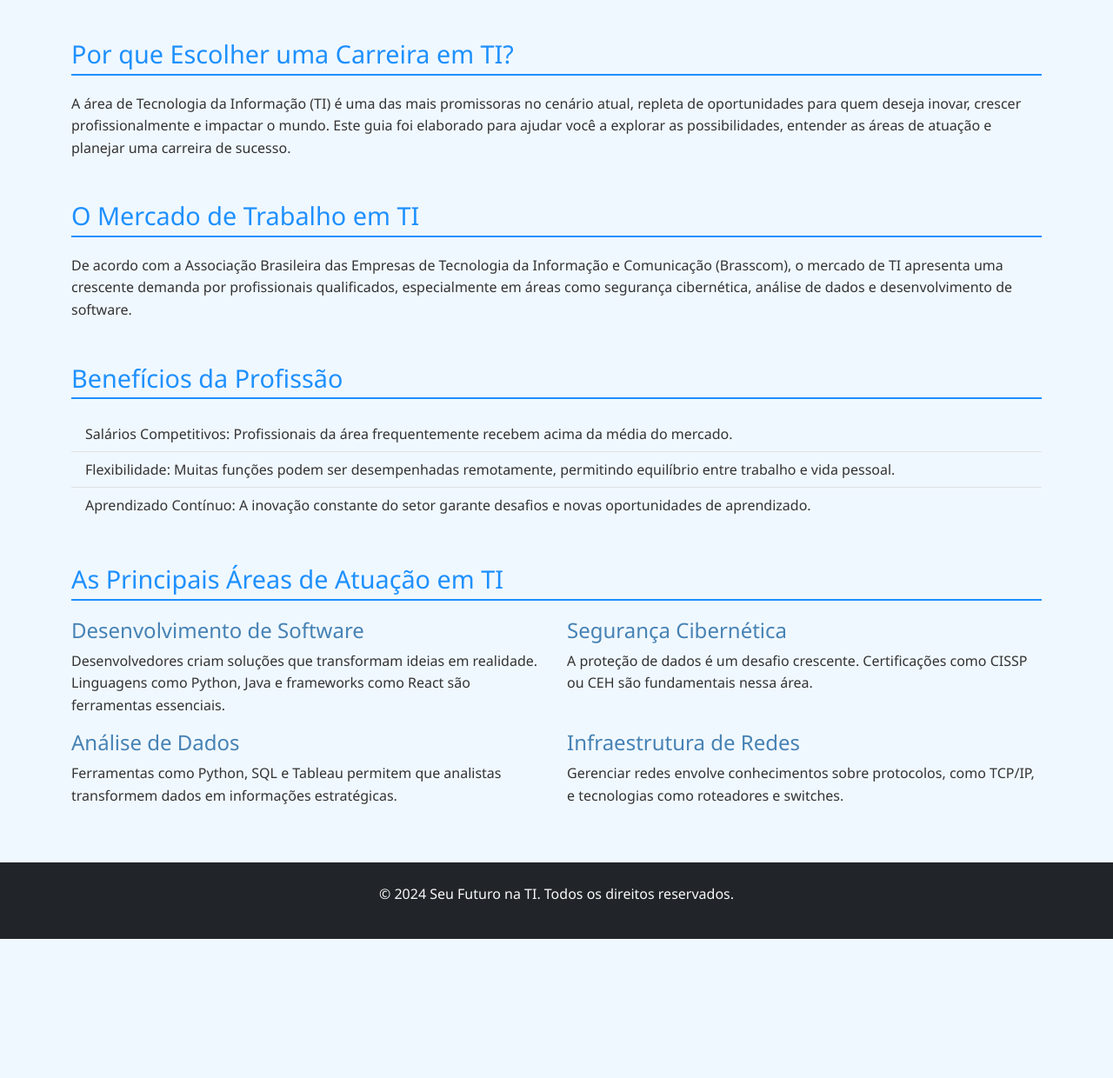
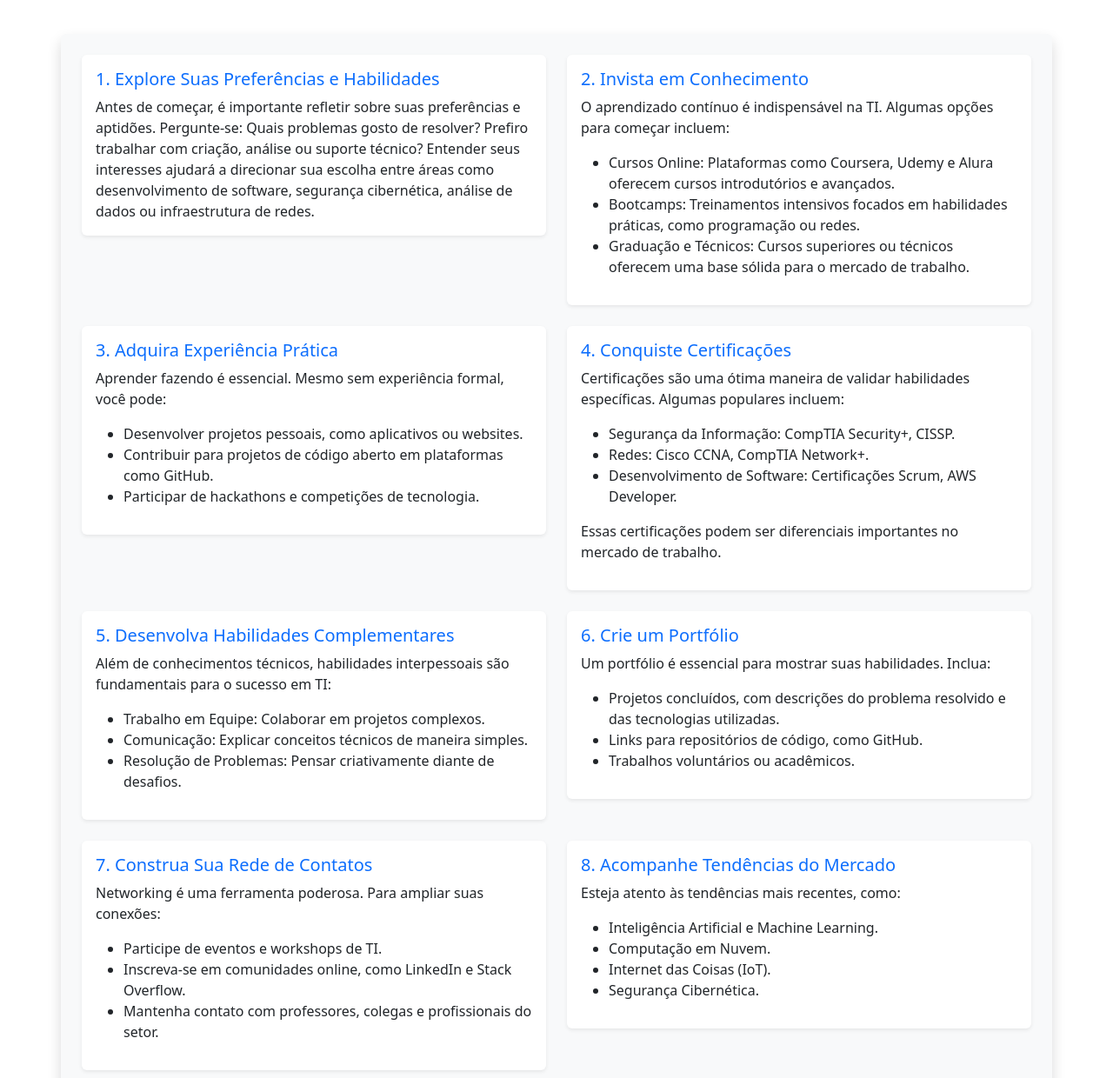
Before and after one commit to theulins/pacex2, a plain HTML site: page index.html in a window 1280 px wide. Shown: the part 147-1387 px from the top of the page at 87% size. Before the commit the page ends 1227 px from the top, so only its background shows below. Drawn offline with nearby package versions, Linux system fonts and the light colour scheme.

Commit message:
Update index.html

```diff
--- a/index.html
+++ b/index.html
@@ -1,59 +1,167 @@
-
 <!DOCTYPE html>
-<html lang="en">
+<html lang="pt-br">
 <head>
     <meta charset="UTF-8">
     <meta name="viewport" content="width=device-width, initial-scale=1.0">
-    <title>Seu Futuro na TI</title>
-    <link href="https://cdn.jsdelivr.net/npm/bootstrap@5.3.0-alpha1/dist/css/bootstrap.min.css" rel="stylesheet">
-    <link href="style.css" rel="stylesheet">
+    <title>Dicas para Começar na Área de TI</title>
+    <link rel="stylesheet" href="https://cdn.jsdelivr.net/npm/bootstrap@5.2.3/dist/css/bootstrap.min.css">
+    <link rel="stylesheet" href="styles.css">
 </head>
 <body>
-    <header class="text-center p-4 bg-dark text-light">
-        <h1>Seu Futuro na TI</h1>
-        <p>Um Guia Completo para Construir Sua Carreira</p>
-    </header>
-    <main class="container my-5">
-        <section class="mb-5">
-            <h2 class="section-title">Por que Escolher uma Carreira em TI?</h2>
-            <p class="section-text">A área de Tecnologia da Informação (TI) é uma das mais promissoras no cenário atual, repleta de oportunidades para quem deseja inovar, crescer profissionalmente e impactar o mundo. Este guia foi elaborado para ajudar você a explorar as possibilidades, entender as áreas de atuação e planejar uma carreira de sucesso.</p>
-        </section>
-        <section class="mb-5">
-            <h3 class="section-title">O Mercado de Trabalho em TI</h3>
-            <p class="section-text">De acordo com a Associação Brasileira das Empresas de Tecnologia da Informação e Comunicação (Brasscom), o mercado de TI apresenta uma crescente demanda por profissionais qualificados, especialmente em áreas como segurança cibernética, análise de dados e desenvolvimento de software.</p>
-        </section>
-        <section class="mb-5">
-            <h3 class="section-title">Benefícios da Profissão</h3>
-            <ul class="list-group list-group-flush">
-                <li class="list-group-item">Salários Competitivos: Profissionais da área frequentemente recebem acima da média do mercado.</li>
-                <li class="list-group-item">Flexibilidade: Muitas funções podem ser desempenhadas remotamente, permitindo equilíbrio entre trabalho e vida pessoal.</li>
-                <li class="list-group-item">Aprendizado Contínuo: A inovação constante do setor garante desafios e novas oportunidades de aprendizado.</li>
-            </ul>
-        </section>
-        <section class="mb-5">
-            <h3 class="section-title">As Principais Áreas de Atuação em TI</h3>
-            <div class="row">
-                <div class="col-md-6">
-                    <h4 class="subsection-title">Desenvolvimento de Software</h4>
-                    <p class="section-text">Desenvolvedores criam soluções que transformam ideias em realidade. Linguagens como Python, Java e frameworks como React são ferramentas essenciais.</p>
-                </div>
-                <div class="col-md-6">
-                    <h4 class="subsection-title">Segurança Cibernética</h4>
-                    <p class="section-text">A proteção de dados é um desafio crescente. Certificações como CISSP ou CEH são fundamentais nessa área.</p>
-                </div>
-                <div class="col-md-6">
-                    <h4 class="subsection-title">Análise de Dados</h4>
-                    <p class="section-text">Ferramentas como Python, SQL e Tableau permitem que analistas transformem dados em informações estratégicas.</p>
-                </div>
-                <div class="col-md-6">
-                    <h4 class="subsection-title">Infraestrutura de Redes</h4>
-                    <p class="section-text">Gerenciar redes envolve conhecimentos sobre protocolos, como TCP/IP, e tecnologias como roteadores e switches.</p>
+    <section class="text-center mt-5">
+        <h2 class="display-5 text-dark">Guia Prático para Iniciar Sua Carreira em TI</h2>
+        <p class="text-muted">Siga estas etapas essenciais para começar sua jornada na Tecnologia da Informação.</p>
+    </section>
+
+    <!-- Conteúdo Principal -->
+    <main class="container my-5 p-4 bg-light rounded shadow">
+        <!-- Dicas -->
+        <div class="row g-4">
+            <div class="col-md-6 section-animate">
+                <div class="card border-0 shadow-sm">
+                    <div class="card-body">
+                        <h5 class="card-title text-primary">1. Explore Suas Preferências e Habilidades</h5>
+                        <p class="card-text">
+                            Antes de começar, é importante refletir sobre suas preferências e aptidões. Pergunte-se:
+                            Quais problemas gosto de resolver? Prefiro trabalhar com criação, análise ou suporte técnico?
+                            Entender seus interesses ajudará a direcionar sua escolha entre áreas como desenvolvimento de software,
+                            segurança cibernética, análise de dados ou infraestrutura de redes.
+                        </p>
+                    </div>
                 </div>
             </div>
-        </section>
+
+            <div class="col-md-6 section-animate">
+                <div class="card border-0 shadow-sm">
+                    <div class="card-body">
+                        <h5 class="card-title text-primary">2. Invista em Conhecimento</h5>
+                        <p class="card-text">
+                            O aprendizado contínuo é indispensável na TI. Algumas opções para começar incluem:
+                            <ul>
+                                <li>Cursos Online: Plataformas como Coursera, Udemy e Alura oferecem cursos introdutórios e avançados.</li>
+                                <li>Bootcamps: Treinamentos intensivos focados em habilidades práticas, como programação ou redes.</li>
+                                <li>Graduação e Técnicos: Cursos superiores ou técnicos oferecem uma base sólida para o mercado de trabalho.</li>
+                            </ul>
+                        </p>
+                    </div>
+                </div>
+            </div>
+
+            <div class="col-md-6 section-animate">
+                <div class="card border-0 shadow-sm">
+                    <div class="card-body">
+                        <h5 class="card-title text-primary">3. Adquira Experiência Prática</h5>
+                        <p class="card-text">
+                            Aprender fazendo é essencial. Mesmo sem experiência formal, você pode:
+                            <ul>
+                                <li>Desenvolver projetos pessoais, como aplicativos ou websites.</li>
+                                <li>Contribuir para projetos de código aberto em plataformas como GitHub.</li>
+                                <li>Participar de hackathons e competições de tecnologia.</li>
+                            </ul>
+                        </p>
+                    </div>
+                </div>
+            </div>
+
+            <div class="col-md-6 section-animate">
+                <div class="card border-0 shadow-sm">
+                    <div class="card-body">
+                        <h5 class="card-title text-primary">4. Conquiste Certificações</h5>
+                        <p class="card-text">
+                            Certificações são uma ótima maneira de validar habilidades específicas. Algumas populares incluem:
+                            <ul>
+                                <li>Segurança da Informação: CompTIA Security+, CISSP.</li>
+                                <li>Redes: Cisco CCNA, CompTIA Network+.</li>
+                                <li>Desenvolvimento de Software: Certificações Scrum, AWS Developer.</li>
+                            </ul>
+                            Essas certificações podem ser diferenciais importantes no mercado de trabalho.
+                        </p>
+                    </div>
+                </div>
+            </div>
+
+            <div class="col-md-6 section-animate">
+                <div class="card border-0 shadow-sm">
+                    <div class="card-body">
+                        <h5 class="card-title text-primary">5. Desenvolva Habilidades Complementares</h5>
+                        <p class="card-text">
+                            Além de conhecimentos técnicos, habilidades interpessoais são fundamentais para o sucesso em TI:
+                            <ul>
+                                <li>Trabalho em Equipe: Colaborar em projetos complexos.</li>
+                                <li>Comunicação: Explicar conceitos técnicos de maneira simples.</li>
+                                <li>Resolução de Problemas: Pensar criativamente diante de desafios.</li>
+                            </ul>
+                        </p>
+                    </div>
+                </div>
+            </div>
+
+            <div class="col-md-6 section-animate">
+                <div class="card border-0 shadow-sm">
+                    <div class="card-body">
+                        <h5 class="card-title text-primary">6. Crie um Portfólio</h5>
+                        <p class="card-text">
+                            Um portfólio é essencial para mostrar suas habilidades. Inclua:
+                            <ul>
+                                <li>Projetos concluídos, com descrições do problema resolvido e das tecnologias utilizadas.</li>
+                                <li>Links para repositórios de código, como GitHub.</li>
+                                <li>Trabalhos voluntários ou acadêmicos.</li>
+                            </ul>
+                        </p>
+                    </div>
+                </div>
+            </div>
+
+            <div class="col-md-6 section-animate">
+                <div class="card border-0 shadow-sm">
+                    <div class="card-body">
+                        <h5 class="card-title text-primary">7. Construa Sua Rede de Contatos</h5>
+                        <p class="card-text">
+                            Networking é uma ferramenta poderosa. Para ampliar suas conexões:
+                            <ul>
+                                <li>Participe de eventos e workshops de TI.</li>
+                                <li>Inscreva-se em comunidades online, como LinkedIn e Stack Overflow.</li>
+                                <li>Mantenha contato com professores, colegas e profissionais do setor.</li>
+                            </ul>
+                        </p>
+                    </div>
+                </div>
+            </div>
+
+            <div class="col-md-6 section-animate">
+                <div class="card border-0 shadow-sm">
+                    <div class="card-body">
+                        <h5 class="card-title text-primary">8. Acompanhe Tendências do Mercado</h5>
+                        <p class="card-text">
+                            Esteja atento às tendências mais recentes, como:
+                            <ul>
+                                <li>Inteligência Artificial e Machine Learning.</li>
+                                <li>Computação em Nuvem.</li>
+                                <li>Internet das Coisas (IoT).</li>
+                                <li>Segurança Cibernética.</li>
+                            </ul>
+                        </p>
+                    </div>
+                </div>
+            </div>
+        </div>
     </main>
-    <footer class="text-center py-4 bg-dark text-light">
-        <p>&copy; 2024 Seu Futuro na TI. Todos os direitos reservados.</p>
+
+    <!-- Footer -->
+    <footer class="text-center text-white py-3 bg-dark footer-animate">
+        <p>Obrigado pela sua atenção!</p>
     </footer>
+
+    <!-- Scripts -->
+    <script src="https://cdn.jsdelivr.net/npm/bootstrap@5.2.3/dist/js/bootstrap.bundle.min.js"></script>
+    <script>
+        document.addEventListener("scroll", () => {
+            document.querySelectorAll('.section-animate').forEach(el => {
+                if (el.getBoundingClientRect().top < window.innerHeight) {
+                    el.classList.add('animate-visible');
+                }
+            });
+        });
+    </script>
 </body>
 </html>
```
